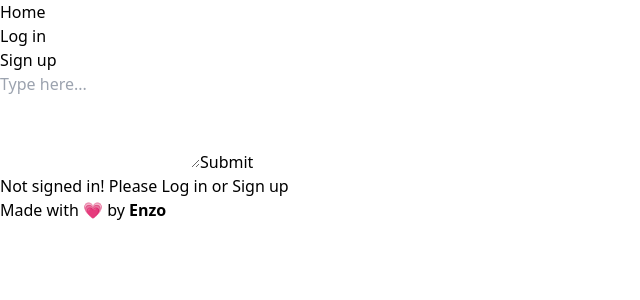
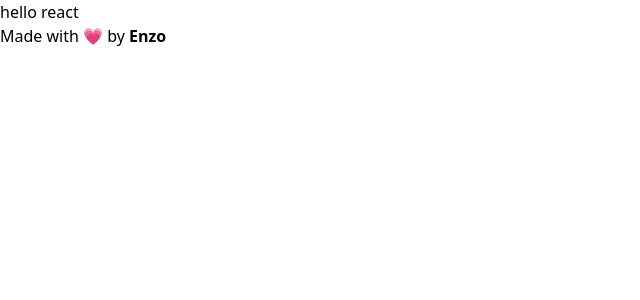
Before and after one commit to de-code-ninja/todo, a React (Vite) app: page / in a window 1280 px wide. Shown: the top 300 px of the page, without its empty margins (0-640 px from the left). Built offline with nearby package versions, Linux system fonts and the light colour scheme.

Commit message:
first commit

```diff
--- a/src/App.jsx
+++ b/src/App.jsx
@@ -1,44 +1,20 @@
 import React, { useState,useContext,useEffect } from "react";
 import "./App.css";
-import Navbar from "./Navbar";
-import Login from "./Login";
+
 import Footer from "./Footer";
-import Homepage from "./Homepage";
-import Signup from "./Signup";
-import Profile from "./Profile";
-import {
-  createBrowserRouter,
-  RouterProvider,
-} from "react-router-dom";
+
 import { AuthProvider } from "./context/AuthContext";
-import { AuthContext } from "./context/AuthContext";
+
 
 
 function App() {
 
-  const router = createBrowserRouter([
-    {
-      path:"/",
-      element: <><Navbar/> <Homepage/></>
-    },
-    {
-      path:"/login",
-      element: <><Navbar /> <Login/></>
-    },
-    {
-      path:"/signup",
-      element: <><Navbar/> <Signup/></>
-    },
-    {
-      path:"/profile",
-      element: <><Navbar /> <Profile/></>
-    },
-  ])
+
   return (
     <AuthProvider>
   <>
+      <div>hello react</div>
 
-      <RouterProvider router={router} />
 
       <Footer/>
     </>
```
